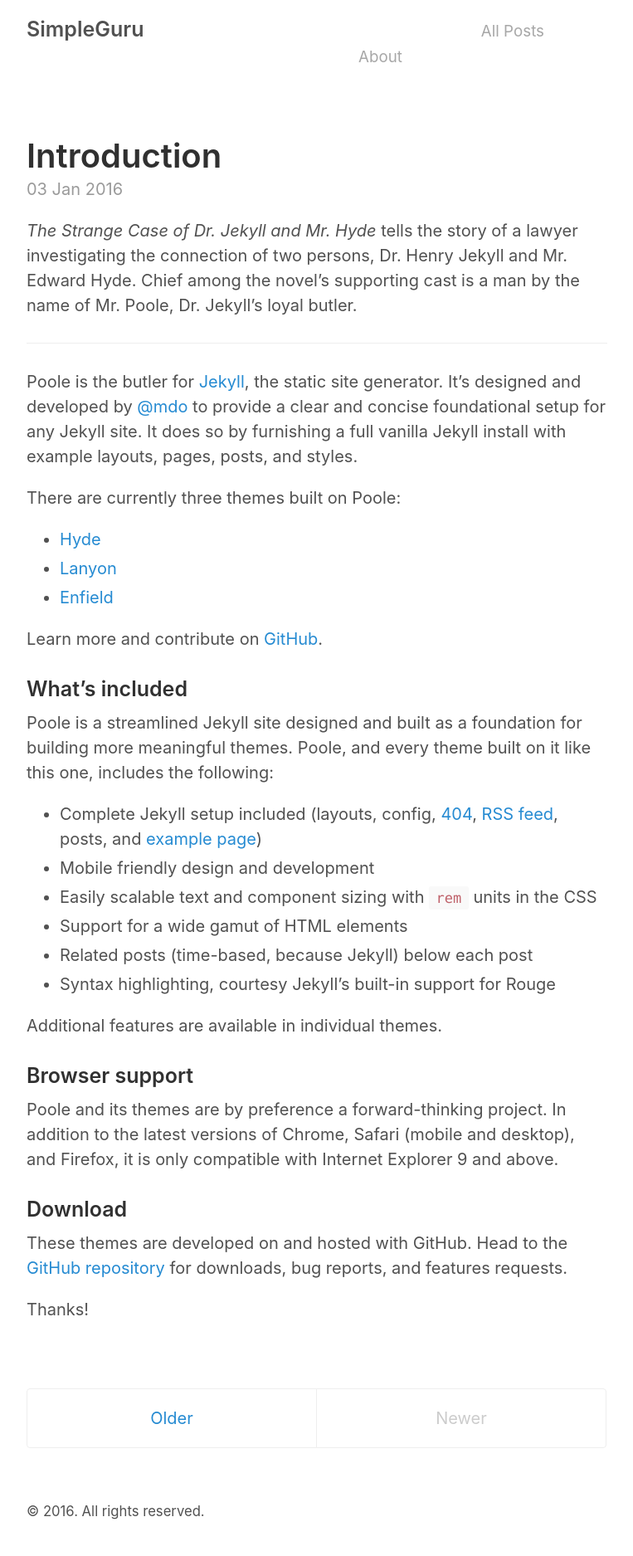
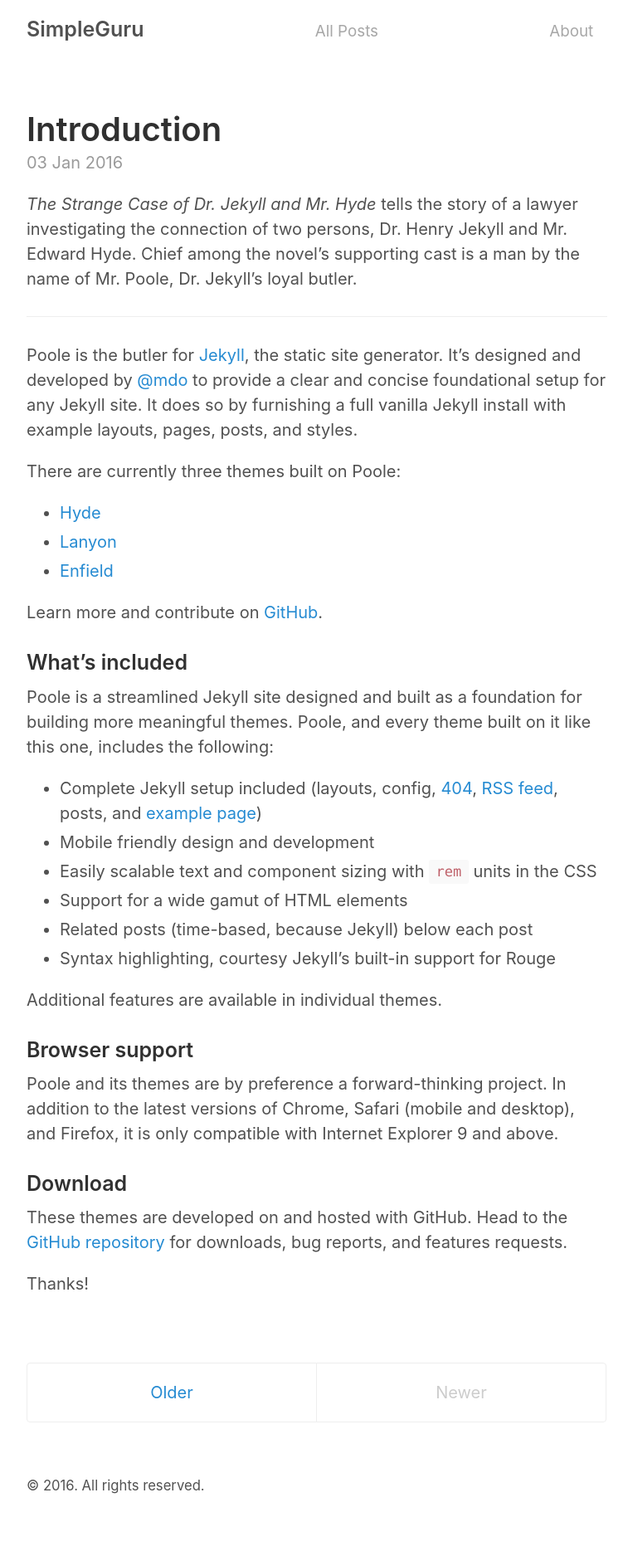
Before and after one commit to simple-guru/simple-guru.github.io, a Jekyll site: the page built from index.html, in a window 1280 px wide. Shown: the whole page at 83% size, without its empty margins (258-1021 px from the left). Built offline with Jekyll 4.4.1, drawn with Linux system fonts in a browser that asks for light colours; the list of posts is cut into pages by our own code; after the commit the page ends 1844 px from its top, so only the background shows below that.

Commit message:
css changes

```diff
--- a/_includes/header.html
+++ b/_includes/header.html
@@ -3,7 +3,7 @@
         <h3 class="masthead-title">
               <a href="{{ site.baseurl }}/" title="Home">{{ site.title }}</a>
             <small class="masthead-subtitle"><a href="/notes" title="All Pages">All Posts</a></small>
-            <small class="masthead-subtitle"><a href="/notes" title="About">About</a></small>
+            <small class="masthead-subtitle"><a href="/about" title="About">About</a></small>
         </h3>
 </div>
 </header>
--- a/_sass/_masthead.scss
+++ b/_sass/_masthead.scss
@@ -15,7 +15,7 @@
 
 .masthead-subtitle{
   text-align: right;
-  margin-left: 20rem;
+  margin-left: 10rem;
 }
 
   a {
```
